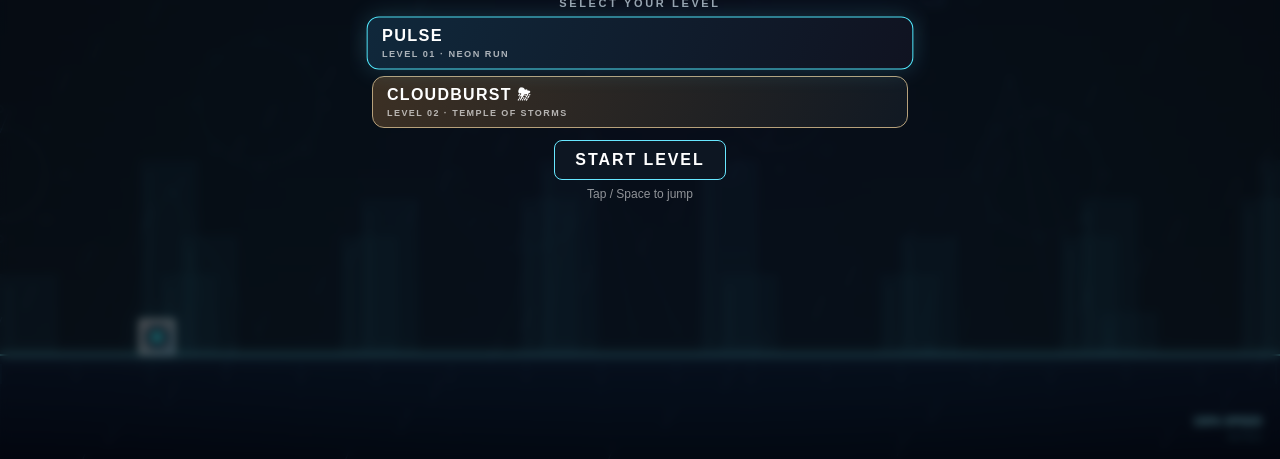
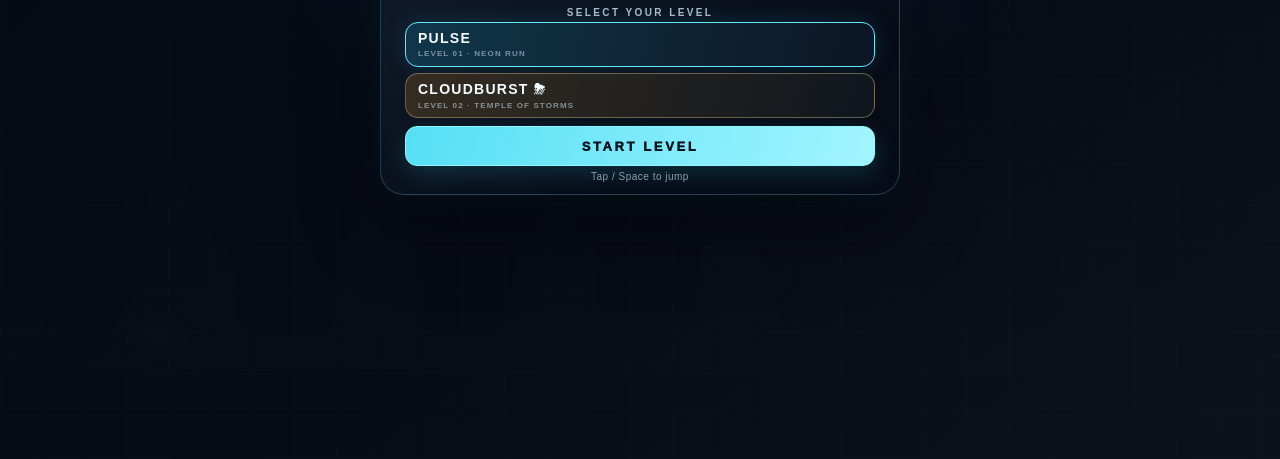
Before and after one commit to pdxproduction02-lab/TaalBound-Ind, a plain HTML site: page index.html in a window 1280 px wide. Shown: the part 341-800 px from the top of the page. Drawn offline with Linux system fonts and the light colour scheme.

Commit message:
Update style.css

```diff
--- a/style.css
+++ b/style.css
@@ -792,3 +792,263 @@ body {
     padding: 7px 10px;
   }
 }
+
+/* ==================================================
+   TAALBOUND — STEP 1: PREMIUM MAIN MENU
+   Styling only. Keep existing HTML/JS IDs unchanged.
+   ================================================== */
+
+#startScreen {
+  isolation: isolate;
+  overflow-x: hidden;
+  background:
+    radial-gradient(ellipse at 50% 8%,
+      rgba(24, 83, 116, .34), transparent 48%),
+    linear-gradient(145deg,
+      rgba(5, 10, 19, .98),
+      rgba(7, 11, 21, .98) 58%,
+      rgba(13, 18, 27, .98));
+  -webkit-backdrop-filter: blur(14px);
+  backdrop-filter: blur(14px);
+}
+
+#startScreen::before {
+  content: "";
+  position: absolute;
+  inset: 0;
+  z-index: -1;
+  pointer-events: none;
+  opacity: .25;
+  background-image:
+    linear-gradient(rgba(118, 211, 238, .06) 1px,
+      transparent 1px),
+    linear-gradient(90deg, rgba(118, 211, 238, .06) 1px,
+      transparent 1px);
+  background-size: 42px 42px;
+}
+
+#startScreen .level-panel {
+  position: relative;
+  z-index: 1;
+  width: min(90vw, 460px);
+  max-height: calc(100% - 24px);
+  overflow-x: hidden;
+  overflow-y: auto;
+  padding: clamp(22px, 5vh, 40px) clamp(20px, 5vw, 34px);
+  border: 1px solid rgba(123, 208, 235, .24);
+  border-radius: 24px;
+  background: linear-gradient(150deg,
+    rgba(19, 29, 45, .97),
+    rgba(7, 12, 23, .98) 70%);
+  box-shadow:
+    0 28px 80px rgba(0, 0, 0, .45),
+    0 0 36px rgba(33, 164, 208, .09),
+    inset 0 1px 0 rgba(255, 255, 255, .06);
+  -webkit-backdrop-filter: blur(16px);
+  backdrop-filter: blur(16px);
+  animation: tbMenuEnter .4s ease-out both;
+}
+
+#startScreen .level-panel::before {
+  content: "";
+  position: absolute;
+  top: 0;
+  left: 16%;
+  width: 68%;
+  height: 2px;
+  background: linear-gradient(90deg,
+    transparent, #52dff5, #e9fdff, #52dff5, transparent);
+  box-shadow: 0 0 16px rgba(82, 223, 245, .45);
+}
+
+#startScreen .title {
+  color: #f4fbff;
+  font-size: clamp(38px, 9vw, 66px);
+  font-weight: 950;
+  letter-spacing: .075em;
+  line-height: .98;
+  text-shadow: 0 0 22px rgba(81, 218, 247, .17);
+}
+
+#startScreen .tagline {
+  margin-top: 12px;
+  color: #70e7fa;
+  font-size: 10px;
+  font-weight: 800;
+  letter-spacing: .32em;
+}
+
+#startScreen .level-heading {
+  margin-top: 28px;
+  margin-bottom: 12px;
+  color: #aabccc;
+  font-size: 10px;
+  font-weight: 800;
+  letter-spacing: .24em;
+}
+
+#startScreen .level-button {
+  position: relative;
+  min-height: 66px;
+  margin: 10px 0 0 !important;
+  padding: 14px 17px !important;
+  border: 1px solid rgba(123, 208, 235, .3) !important;
+  border-radius: 13px !important;
+  text-align: left;
+  transition: transform .18s ease, box-shadow .18s ease;
+}
+
+#startScreen .level-button span {
+  color: #f4fbff;
+  font-size: 17px;
+  font-weight: 900;
+  letter-spacing: .09em;
+}
+
+#startScreen .level-button small {
+  margin-top: 7px;
+  color: #b6c5d4;
+  font-size: 9px;
+  font-weight: 700;
+  letter-spacing: .14em;
+}
+
+#startScreen .pulse-level {
+  border-color: rgba(83, 221, 246, .48) !important;
+  background: linear-gradient(105deg,
+    rgba(17, 56, 76, .96),
+    rgba(12, 22, 37, .98)) !important;
+}
+
+#startScreen .cloudburst-level {
+  border-color: rgba(192, 170, 126, .48) !important;
+  background: linear-gradient(105deg,
+    rgba(57, 47, 34, .92),
+    rgba(16, 23, 31, .98)) !important;
+}
+
+#startScreen .level-button.selected {
+  transform: translateY(-1px);
+  border-color: #64e9ff !important;
+  box-shadow: 0 0 22px rgba(35, 181, 224, .17);
+}
+
+#startScreen .cloudburst-level.selected {
+  border-color: #dbc699 !important;
+  box-shadow: 0 0 22px rgba(190, 160, 103, .17);
+}
+
+#startScreen #startButton {
+  display: block;
+  width: 100%;
+  min-height: 52px;
+  margin-top: 20px;
+  padding: 14px 18px;
+  border: 1px solid #94f6ff;
+  border-radius: 12px;
+  background: linear-gradient(105deg, #55dff4, #a2f5ff);
+  color: #06121d;
+  font-size: 13px;
+  font-weight: 950;
+  letter-spacing: .2em;
+  box-shadow: 0 8px 24px rgba(36, 192, 225, .19);
+  transition: transform .18s ease, box-shadow .18s ease;
+  touch-action: manipulation;
+}
+
+#startScreen #startButton:hover {
+  box-shadow: 0 10px 30px rgba(36, 192, 225, .3);
+}
+
+#startScreen .level-button:focus-visible,
+#startScreen #startButton:focus-visible {
+  outline: 2px solid #e9fdff;
+  outline-offset: 3px;
+}
+
+#startScreen .hint {
+  margin-top: 13px;
+  color: #9aabba;
+  font-size: 10px;
+  letter-spacing: .05em;
+  opacity: .9;
+}
+
+@keyframes tbMenuEnter {
+  from { opacity: 0; transform: translateY(10px); }
+  to { opacity: 1; transform: translateY(0); }
+}
+
+/* Landscape phones */
+@media (orientation: landscape) {
+  #startScreen .level-panel {
+    width: min(78vw, 520px);
+    padding: 12px 24px;
+  }
+
+  #startScreen .title {
+    font-size: clamp(30px, 6vw, 46px);
+  }
+
+  #startScreen .tagline {
+    margin-top: 5px;
+  }
+
+  #startScreen .level-heading {
+    margin-top: 10px;
+    margin-bottom: 5px;
+  }
+
+  #startScreen .level-button {
+    min-height: 45px;
+    margin-top: 5px !important;
+    padding: 7px 12px !important;
+  }
+
+  #startScreen .level-button span {
+    font-size: 14px;
+  }
+
+  #startScreen .level-button small {
+    margin-top: 3px;
+    font-size: 8px;
+  }
+
+  #startScreen #startButton {
+    min-height: 40px;
+    margin-top: 8px;
+    padding: 9px 12px;
+  }
+
+  #startScreen .hint {
+    margin-top: 5px;
+  }
+}
+
+@media (orientation: landscape) and (max-height: 380px) {
+  #startScreen .level-panel {
+    padding: 7px 18px;
+  }
+
+  #startScreen .level-button {
+    min-height: 39px;
+    padding: 5px 11px !important;
+  }
+
+  #startScreen #startButton {
+    min-height: 34px;
+    margin-top: 6px;
+    padding: 6px 10px;
+  }
+}
+
+@media (prefers-reduced-motion: reduce) {
+  #startScreen .level-panel {
+    animation: none;
+  }
+
+  #startScreen .level-button,
+  #startScreen #startButton {
+    transition: none;
+  }
+    }
```
